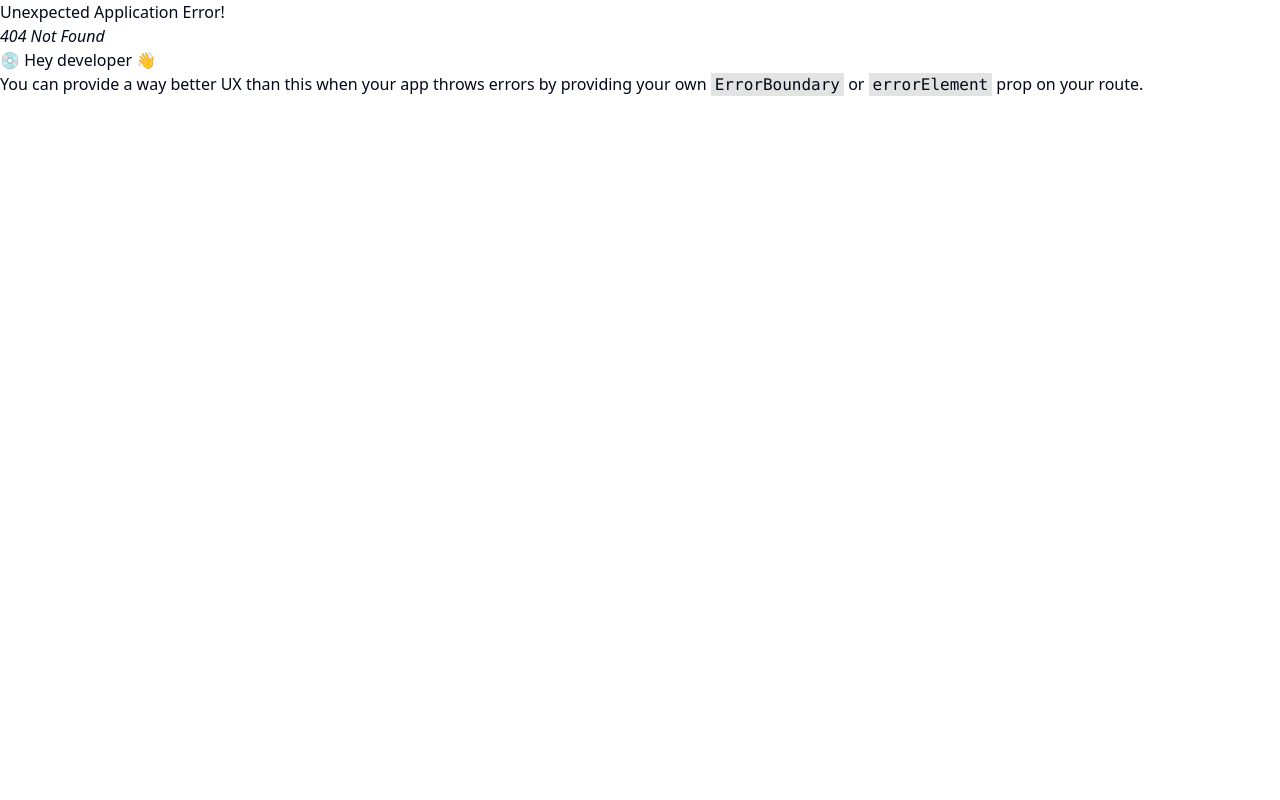
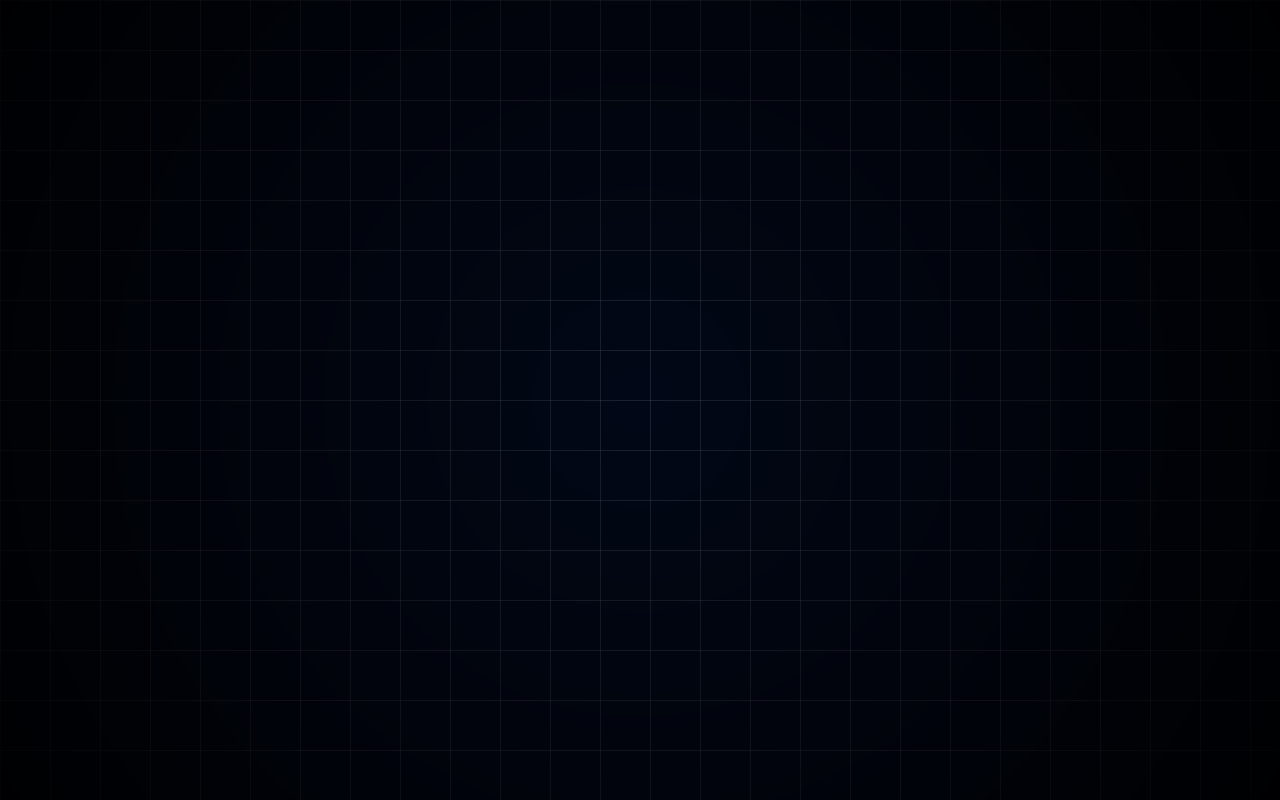
Before and after one commit to reachanandhere/Hirrd, a React (Vite) app: page /my-jobs in a window 1280 px wide. Before the commit this address had no page. Built offline with nearby package versions, Linux system fonts and the light colour scheme.

Commit message:
them changes

```diff
--- /dev/null
+++ b/src/components/theme-provider.jsx
@@ -0,0 +1,65 @@
+import { createContext, useContext, useEffect, useState } from "react"
+
+
+
+
+
+
+const initialState = {
+  theme: "system",
+  setTheme: () => null,
+}
+
+const ThemeProviderContext = createContext(initialState)
+
+export function ThemeProvider({
+  children,
+  defaultTheme = "system",
+  storageKey = "vite-ui-theme",
+  ...props
+}) {
+  const [theme, setTheme] = useState(
+    () => (localStorage.getItem(storageKey)) || defaultTheme
+  )
+
+  useEffect(() => {
+    const root = window.document.documentElement
+
+    root.classList.remove("light", "dark")
+
+    if (theme === "system") {
+      const systemTheme = window.matchMedia("(prefers-color-scheme: dark)")
+        .matches
+        ? "dark"
+        : "light"
+
+      root.classList.add(systemTheme)
+      return
+    }
+
+    root.classList.add(theme)
+  }, [theme])
+
+  const value = {
+    theme,
+    setTheme: (theme) => {
+      localStorage.setItem(storageKey, theme)
+      setTheme(theme)
+    },
+  }
+
+  return (
+    <ThemeProviderContext.Provider {...props} value={value}>
+      {children}
+    </ThemeProviderContext.Provider>
+  )
+}
+
+export const useTheme = () => {
+  const context = useContext(ThemeProviderContext)
+
+  if (context === undefined)
+    throw new Error("useTheme must be used within a ThemeProvider")
+
+  return context
+}
--- a/src/layouts/app-layout.jsx
+++ b/src/layouts/app-layout.jsx
@@ -3,7 +3,11 @@ import { Outlet } from 'react-router-dom'
 
 const AppLayout = () => {
   return (
-    <Outlet />
+    <div>
+        <div className='grid-background'></div>
+         <Outlet />
+    </div>
+
   )
 }
 
```
Also changed, not shown: src/App.jsx (+46 -17 lines).
